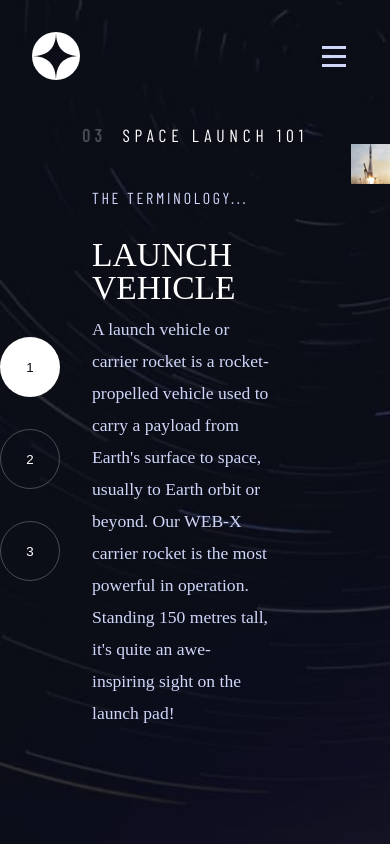
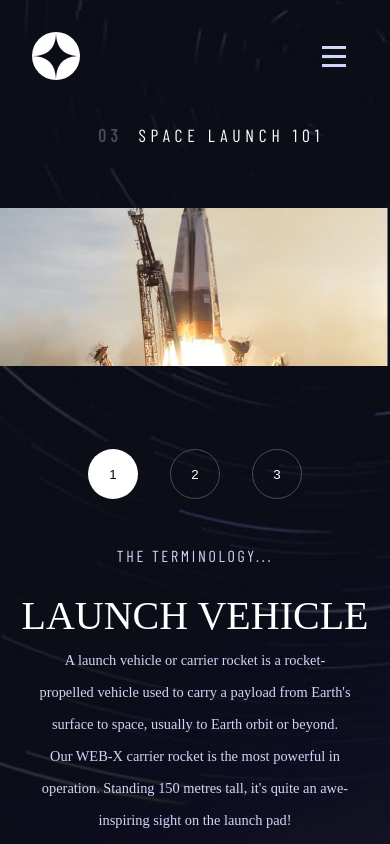
Before and after one commit to Ulysseassoo/Space-Tourism-Website, a React (Vite) app: page /technology in a window 390 px wide. Built offline with nearby package versions, Linux system fonts and the light colour scheme; a web font is replaced by a local one.

Commit message:
Technolgy mobile/tablet responsive done

```diff
--- a/src/Components/TechnologySlider.jsx
+++ b/src/Components/TechnologySlider.jsx
@@ -3,6 +3,7 @@
 import { DefaultText, NavbarText, H3 } from "../Theme/global"
 
 const TechnologySlider = ({ name, images, description }) => {
+	const tabletSize = window.matchMedia("(max-width: 900px)").matches
 	return (
 		<>
 			<Content>
@@ -11,7 +12,7 @@
 				<BodyText>{description}</BodyText>
 			</Content>
 			<ImageContainer>
-				<Image src={images.portrait} />
+				<Image src={tabletSize ? images.landscape : images.portrait} />
 			</ImageContainer>
 		</>
 	)
@@ -21,6 +22,10 @@
 	justify-content: center;
 	display: flex;
 	flex-direction: column;
+	@media screen and (max-width: 900px) {
+		align-items: center;
+		order: 1;
+	}
 `
 const SubTitle = styled(NavbarText)`
 	font-size: 1rem;
@@ -32,16 +37,32 @@
 	color: var(--third-color);
 	margin-bottom: 0.5rem;
 	text-transform: uppercase;
+	@media screen and (max-width: 900px) {
+		font-size: 2.5rem;
+	}
 `
 const BodyText = styled(DefaultText)`
 	font-size: 1.1rem;
 	line-height: 2rem;
 	width: 80%;
+	@media screen and (max-width: 900px) {
+		text-align: center;
+	}
+	@media screen and (max-width: 600px) {
+		font-size: 0.9rem;
+	}
 `
 const ImageContainer = styled.div`
 	max-height: 420px;
 	min-height: 300px;
 	width: 90%;
+	@media screen and (max-width: 900px) {
+		width: 100%;
+		height: 200px;
+		max-height: 200px;
+		min-height: 200px;
+		order: 3;
+	}
 `
 const Image = styled.img`
 	max-width: 100%;
--- a/src/Screens/Technology.jsx
+++ b/src/Screens/Technology.jsx
@@ -53,6 +53,7 @@
 	flex-direction: column;
 	@media screen and (max-width: 900px) {
 		height: 85%;
+		padding: 0;
 	}
 	@media screen and (max-width: 600px) {
 		padding: 0;
@@ -69,7 +70,7 @@
 	color: var(--third-color);
 	@media screen and (max-width: 900px) {
 		font-size: 1.1rem;
-		margin: 0;
+		margin-left: 2rem;
 	}
 	@media screen and (max-width: 600px) {
 		justify-content: center;
@@ -85,6 +86,9 @@
 	flex: 1;
 	display: flex;
 	gap: 2rem;
+	@media screen and (max-width: 900px) {
+		flex-direction: column-reverse;
+	}
 `
 const Navigation = styled.div`
 	width: 20%;
@@ -93,7 +97,13 @@
 	flex-direction: column;
 	gap: 2rem;
 	height: 90%;
+	order: 2;
 	justify-content: center;
+	@media screen and (max-width: 900px) {
+		flex-direction: row;
+		width: 100%;
+		height: 20%;
+	}
 `
 const Circle = styled.button`
 	border-radius: 50%;
@@ -108,6 +118,10 @@
 	&:hover {
 		border: 1px solid var(--third-color);
 	}
+	@media screen and (max-width: 900px) {
+		height: 50px;
+		width: 50px;
+	}
 	${({ index, activeSlide }) =>
 		index === activeSlide &&
 		css`
```
